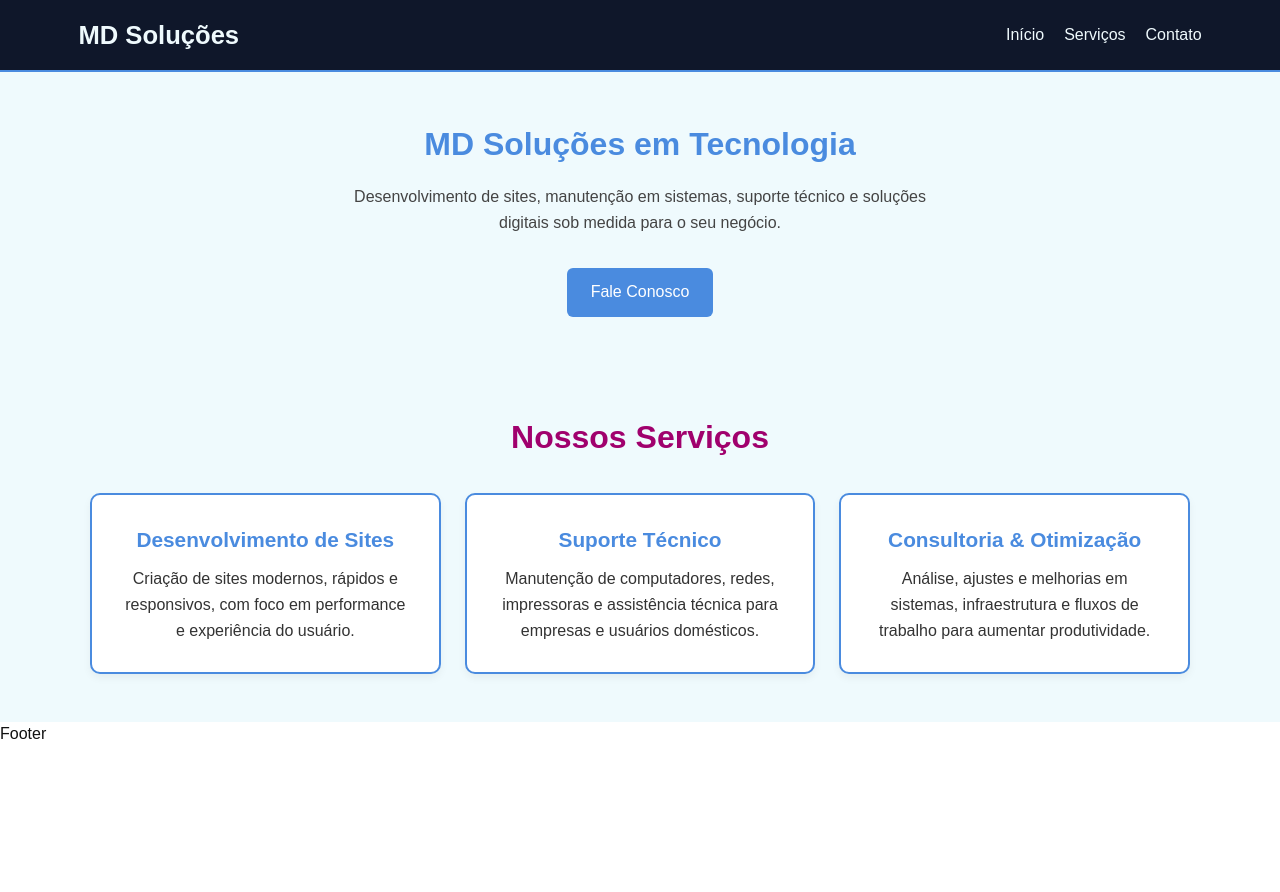
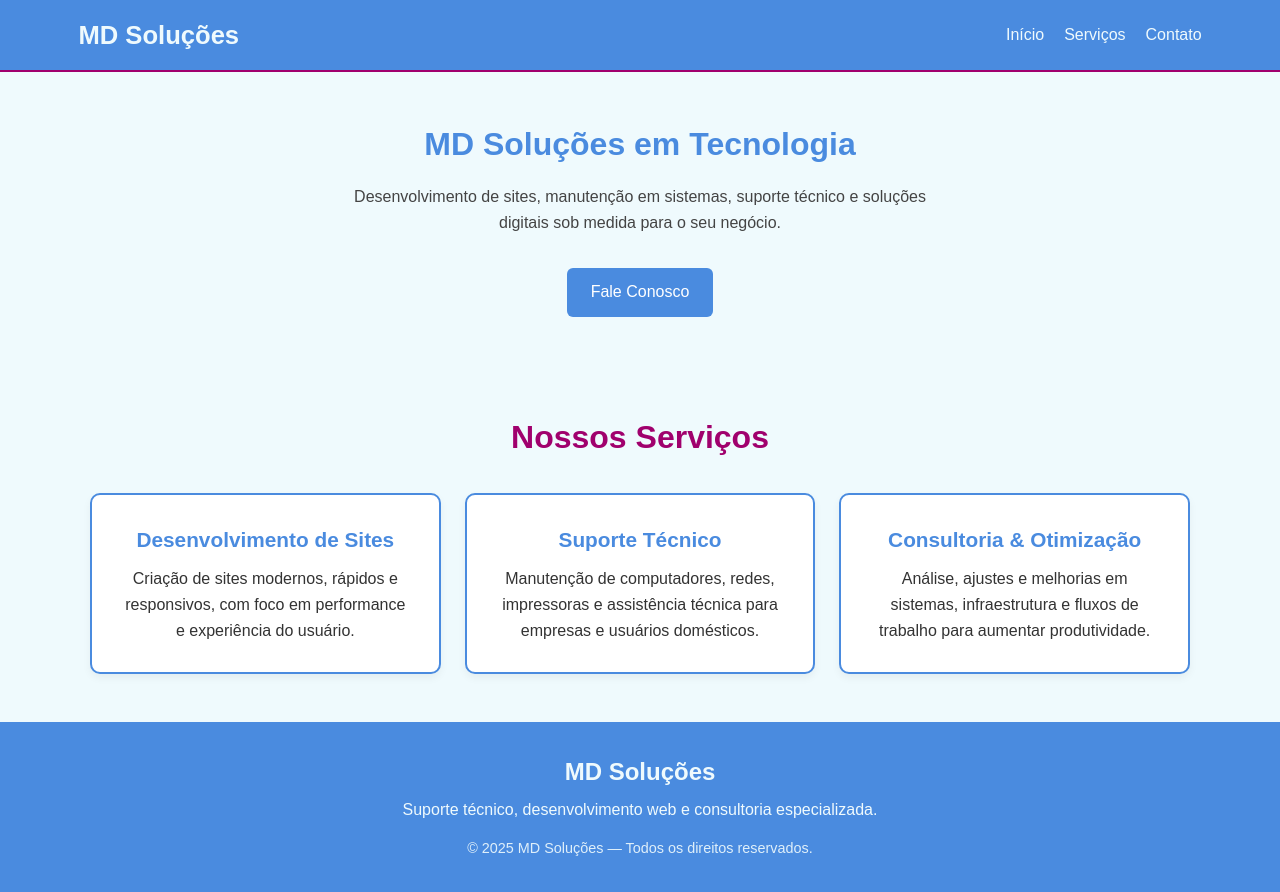
Before and after one commit to eduardomartins2/md-solucoes, a React (Vite) app: page / in a window 1280 px wide. Before the commit the page ends 800 px from the top, so only its background shows below. Built offline with nearby package versions, Linux system fonts and the light colour scheme.

Commit message:
feat: add Footer component with branding and updated color bg Header

```diff
--- /dev/null
+++ b/src/components/Footer/Footer.css
@@ -0,0 +1,29 @@
+.footer {
+  padding: 2rem 1.5rem;
+  background-color: #4A8BDF; /* azul-royal */
+  color: #EFFAFD; /* azul-claro */
+  text-align: center;
+}
+
+.footer-container {
+  max-width: 1000px;
+  margin: 0 auto;
+}
+
+.footer-logo {
+  font-size: 1.5rem;
+  font-weight: 700;
+  color: #EFFAFD; /* azul-claro */
+  margin-bottom: 0.5rem;
+}
+
+.footer-text {
+  font-size: 1rem;
+  color: #EFFAFD;
+  margin-bottom: 1rem;
+}
+
+.footer-copy {
+  font-size: 0.9rem;
+  opacity: 0.9;
+}
--- a/src/components/Footer/Footer.jsx
+++ b/src/components/Footer/Footer.jsx
@@ -1,7 +1,19 @@
+import "./Footer.css";
+
 export default function Footer() {
   return (
-    <footer>
-      Footer
+    <footer className="footer">
+      <div className="footer-container">
+        <h3 className="footer-logo">MD Soluções</h3>
+
+        <p className="footer-text">
+          Suporte técnico, desenvolvimento web e consultoria especializada.
+        </p>
+
+        <p className="footer-copy">
+          © {new Date().getFullYear()} MD Soluções — Todos os direitos reservados.
+        </p>
+      </div>
     </footer>
   );
 }
--- a/src/components/Header/Header.css
+++ b/src/components/Header/Header.css
@@ -2,9 +2,9 @@
 
 .header {
   width: 100%;
-  background: #0F172A; /* azul escuro */
+  background: #4A8BDF;
   padding: 1rem;
-  border-bottom: 2px solid #4A8BDF; /* azul royal */
+  border-bottom: 2px solid #A0006D; /* azul royal */
 }
 
 .header-container {
```
